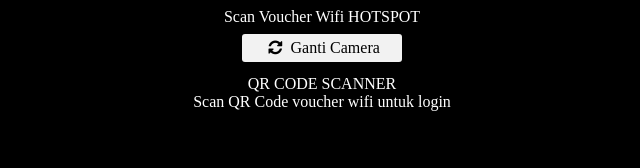
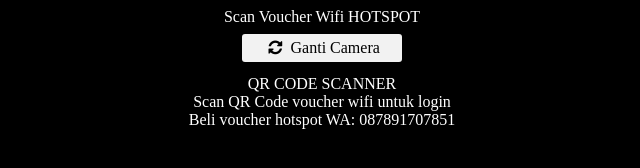
Before and after one commit to zainurihasan/zainurihasa1n.github.io2, a plain HTML site: page index.html in a window 1280 px wide. Shown: the whole page, without its empty margins (318-958 px from the left). Drawn offline with Linux system fonts and the light colour scheme; files whose address does not match are found by name.

Commit message:
Update index.html

```diff
--- a/index.html
+++ b/index.html
@@ -79,6 +79,7 @@
       </div>
     </div>
     <div>QR CODE SCANNER <br>Scan QR Code voucher wifi untuk login</div>
+    <div>Beli voucher hotspot WA: 087891707851</div>
   </center>
 <canvas style="display:none;" id="qr-canvas" width="800" height="600"></canvas>
 <script type="text/javascript">load();</script>
```
